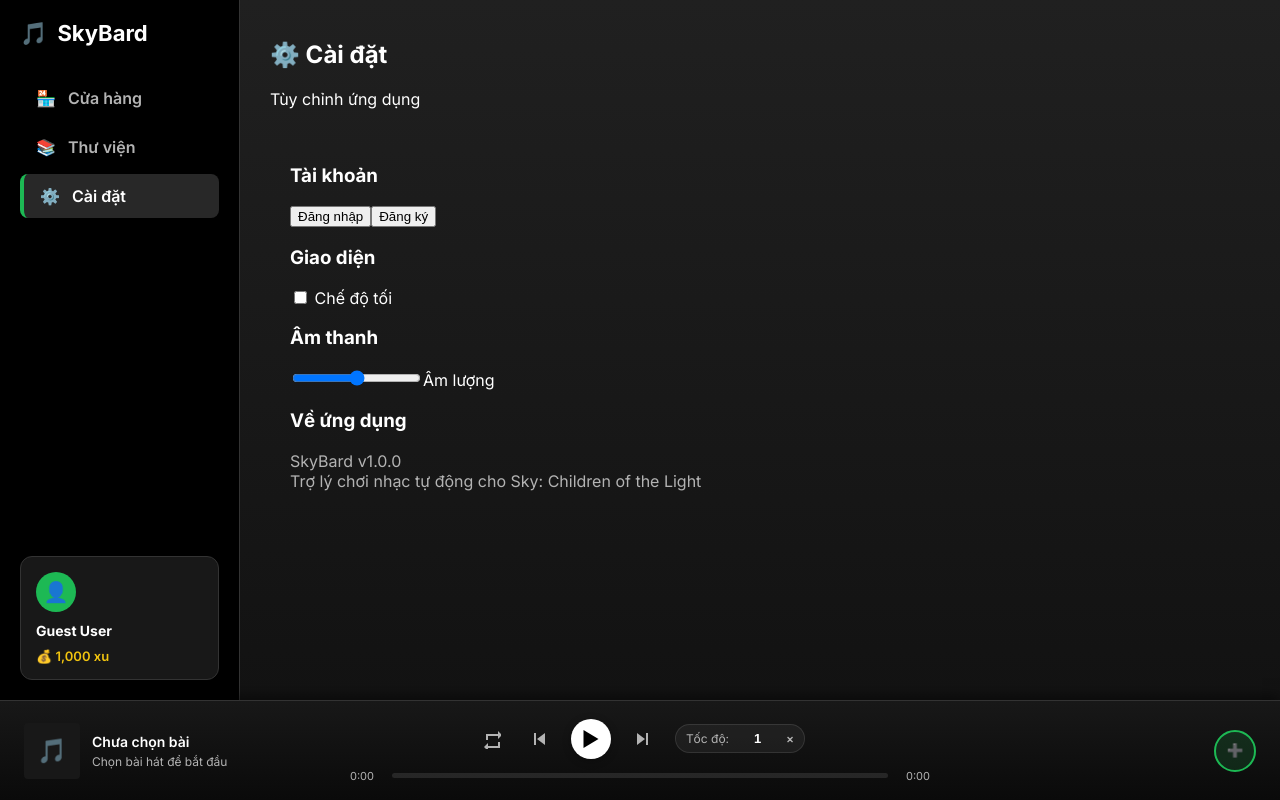
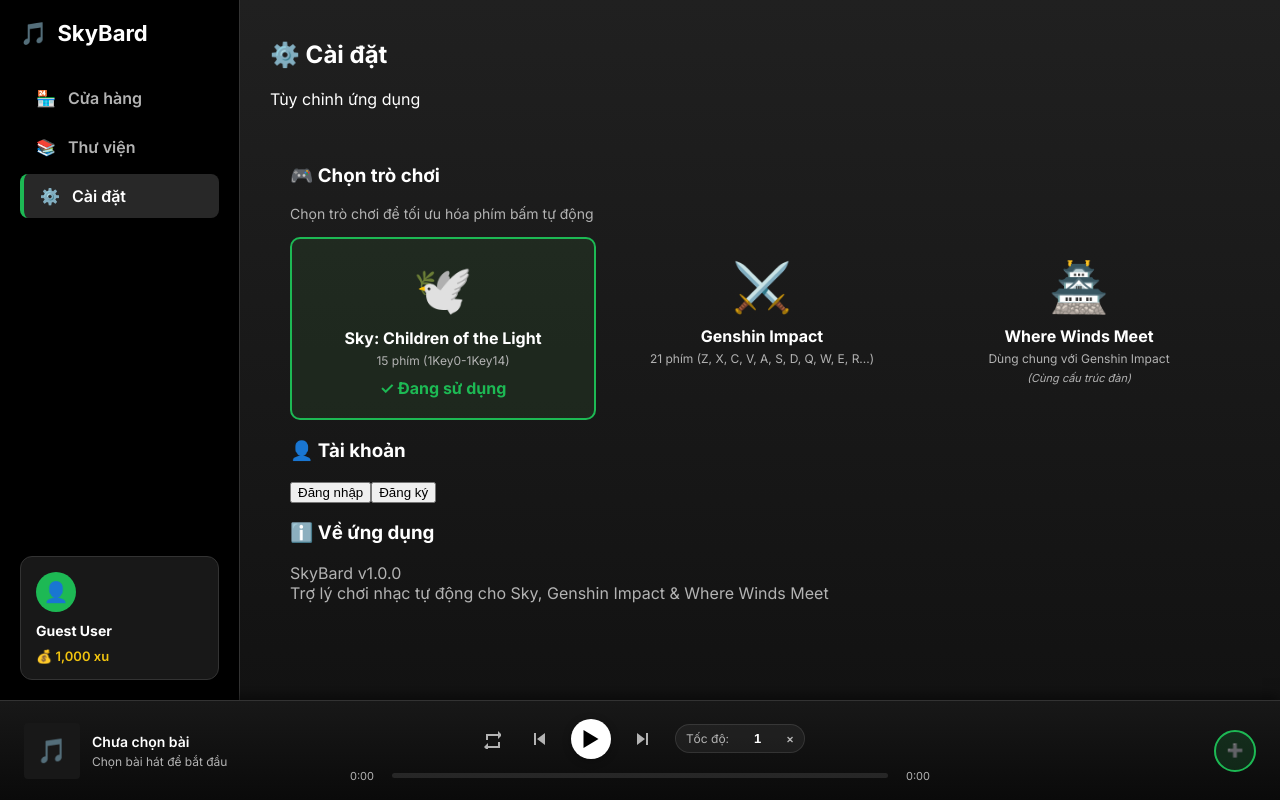
Before and after one commit to lekhanh2k5-dotcom/DACS_SkyBard, a React (Vite) app in the folder code/: page / in a window 1280 px wide. Both pictures are taken after a click on the item "⚙️ Cài đặt". Built offline with nearby package versions, Linux system fonts and the light colour scheme; no server answers; the database is empty.

Commit message:
test 10 genshin

```diff
--- a/code/src/main/preload.js
+++ b/code/src/main/preload.js
@@ -2,7 +2,7 @@
 const { contextBridge, ipcRenderer } = require('electron');
 
 contextBridge.exposeInMainWorld('api', {
-    playOnline: (notes) => ipcRenderer.send('play-online', notes),
+    playOnline: (notes, gameMode) => ipcRenderer.send('play-online', notes, gameMode),
 
     stopMusic: () => ipcRenderer.send('stop-music'),
 
--- a/code/src/renderer/contexts/AppContext.jsx
+++ b/code/src/renderer/contexts/AppContext.jsx
@@ -291,8 +291,9 @@
           time: (note.time - currentTime) / playbackSpeed
         }));
 
+      const gameMode = localStorage.getItem('selectedGame') || 'sky';
       setTimeout(() => {
-        window.api.playOnline(notesToPlay);
+        window.api.playOnline(notesToPlay, gameMode);
       }, 50);
     }
   }, [playbackSpeed]); // Chỉ trigger khi thay đổi playbackSpeed
@@ -320,7 +321,9 @@
             time: (note.time - currentTime) / playbackSpeed
           }));
 
-        window.api.playOnline(notesToPlay);
+        // Lấy game mode từ localStorage
+        const gameMode = localStorage.getItem('selectedGame') || 'sky';
+        window.api.playOnline(notesToPlay, gameMode);
         setStartTime(Date.now());
       }
     } else {
@@ -348,8 +351,9 @@
           time: (note.time - timeMs) / playbackSpeed
         }));
 
+      const gameMode = localStorage.getItem('selectedGame') || 'sky';
       setTimeout(() => {
-        window.api.playOnline(notesToPlay);
+        window.api.playOnline(notesToPlay, gameMode);
       }, 100);
     }
   };
@@ -385,6 +389,7 @@
 
     // Auto play nếu được yêu cầu
     if (autoPlay) {
+      const gameMode = localStorage.getItem('selectedGame') || 'sky';
       setTimeout(() => {
         setIsPlaying(true);
         setIsMusicReady(false);
@@ -395,7 +400,7 @@
             ...note,
             time: note.time / playbackSpeed
           }));
-          window.api.playOnline(notesToPlay);
+          window.api.playOnline(notesToPlay, gameMode);
         }
       }, 500);
     }
@@ -425,6 +430,7 @@
 
     // Auto play nếu được yêu cầu
     if (autoPlay) {
+      const gameMode = localStorage.getItem('selectedGame') || 'sky';
       setTimeout(() => {
         setIsPlaying(true);
         setIsMusicReady(false);
@@ -435,7 +441,7 @@
             ...note,
             time: note.time / playbackSpeed
           }));
-          window.api.playOnline(notesToPlay);
+          window.api.playOnline(notesToPlay, gameMode);
         }
       }, 500);
     }
@@ -452,6 +458,7 @@
         setCurrentTime(0);
         setIsMusicReady(false);
         progressInitialTimeRef.current = 0;
+        const gameMode = localStorage.getItem('selectedGame') || 'sky';
         setTimeout(() => {
           setIsPlaying(true);
           if (window.api && currentSong.songNotes) {
@@ -459,7 +466,7 @@
               ...note,
               time: note.time / playbackSpeed
             }));
-            window.api.playOnline(notesToPlay);
+            window.api.playOnline(notesToPlay, gameMode);
           }
         }, 500);
         break;
--- a/code/src/renderer/pages/Settings.jsx
+++ b/code/src/renderer/pages/Settings.jsx
@@ -1,4 +1,23 @@
+import { useState, useEffect } from 'react';
+
 export default function Settings() {
+    const [selectedGame, setSelectedGame] = useState('sky');
+
+    // Load game selection từ localStorage
+    useEffect(() => {
+        const saved = localStorage.getItem('selectedGame');
+        if (saved) {
+            setSelectedGame(saved);
+        }
+    }, []);
+
+    // Save game selection
+    const handleGameChange = (game) => {
+        setSelectedGame(game);
+        localStorage.setItem('selectedGame', game);
+        console.log(`Đã chuyển sang chế độ: ${game === 'sky' ? 'Sky: Children of the Light' : 'Genshin Impact'}`);
+    };
+
     return (
         <div id="view-settings" className="content-view active">
             <h2 className="view-title">⚙️ Cài đặt</h2>
@@ -6,31 +25,140 @@
 
             <div style={{ padding: '20px' }}>
                 <div className="setting-group">
-                    <h3>Tài khoản</h3>
+                    <h3>🎮 Chọn trò chơi</h3>
+                    <p style={{ color: 'var(--text-sub)', fontSize: '14px', marginBottom: '15px' }}>
+                        Chọn trò chơi để tối ưu hóa phím bấm tự động
+                    </p>
+
+                    <div style={{ display: 'flex', gap: '15px', flexWrap: 'wrap' }}>
+                        <div
+                            onClick={() => handleGameChange('sky')}
+                            style={{
+                                flex: '1',
+                                minWidth: '200px',
+                                padding: '20px',
+                                border: selectedGame === 'sky' ? '2px solid var(--primary)' : '2px solid var(--border)',
+                                borderRadius: '10px',
+                                background: selectedGame === 'sky' ? 'rgba(76, 175, 80, 0.1)' : 'var(--card-bg)',
+                                cursor: 'pointer',
+                                transition: 'all 0.3s',
+                                textAlign: 'center'
+                            }}
+                            onMouseEnter={(e) => {
+                                if (selectedGame !== 'sky') {
+                                    e.currentTarget.style.borderColor = 'var(--primary)';
+                                    e.currentTarget.style.transform = 'translateY(-2px)';
+                                }
+                            }}
+                            onMouseLeave={(e) => {
+                                if (selectedGame !== 'sky') {
+                                    e.currentTarget.style.borderColor = 'var(--border)';
+                                    e.currentTarget.style.transform = 'translateY(0)';
+                                }
+                            }}
+                        >
+                            <div style={{ fontSize: '48px', marginBottom: '10px' }}>🕊️</div>
+                            <div style={{ fontWeight: 'bold', fontSize: '16px', marginBottom: '5px' }}>
+                                Sky: Children of the Light
+                            </div>
+                            <div style={{ fontSize: '12px', color: 'var(--text-sub)' }}>
+                                15 phím (1Key0-1Key14)
+                            </div>
+                            {selectedGame === 'sky' && (
+                                <div style={{ marginTop: '10px', color: 'var(--primary)', fontWeight: 'bold' }}>
+                                    ✓ Đang sử dụng
+                                </div>
+                            )}
+                        </div>
+
+                        <div
+                            onClick={() => handleGameChange('genshin')}
+                            style={{
+                                flex: '1',
+                                minWidth: '200px',
+                                padding: '20px',
+                                border: selectedGame === 'genshin' ? '2px solid var(--primary)' : '2px solid var(--border)',
+                                borderRadius: '10px',
+                                background: selectedGame === 'genshin' ? 'rgba(76, 175, 80, 0.1)' : 'var(--card-bg)',
+                                cursor: 'pointer',
+                                transition: 'all 0.3s',
+                                textAlign: 'center'
+                            }}
+                            onMouseEnter={(e) => {
+                                if (selectedGame !== 'genshin') {
+                                    e.currentTarget.style.borderColor = 'var(--primary)';
+                                    e.currentTarget.style.transform = 'translateY(-2px)';
+                                }
+                            }}
+                            onMouseLeave={(e) => {
+                                if (selectedGame !== 'genshin') {
+                                    e.currentTarget.style.borderColor = 'var(--border)';
+                                    e.currentTarget.style.transform = 'translateY(0)';
+                                }
+                            }}
+                        >
+                            <div style={{ fontSize: '48px', marginBottom: '10px' }}>⚔️</div>
+                            <div style={{ fontWeight: 'bold', fontSize: '16px', marginBottom: '5px' }}>
+                                Genshin Impact
+                            </div>
+                            <div style={{ fontSize: '12px', color: 'var(--text-sub)' }}>
+                                21 phím (Z, X, C, V, A, S, D, Q, W, E, R...)
+                            </div>
+                            {selectedGame === 'genshin' && (
+                                <div style={{ marginTop: '10px', color: 'var(--primary)', fontWeight: 'bold' }}>
+                                    ✓ Đang sử dụng
+                                </div>
+                            )}
+                        </div>
+
+                        <div
+                            onClick={() => handleGameChange('genshin')}
+                            style={{
+                                flex: '1',
+                                minWidth: '200px',
+                                padding: '20px',
+                                border: '2px solid var(--border)',
+                                borderRadius: '10px',
+                                background: 'var(--card-bg)',
+                                cursor: 'pointer',
+                                transition: 'all 0.3s',
+                                textAlign: 'center',
+                                opacity: selectedGame === 'genshin' ? 0.8 : 1
+                            }}
+                            onMouseEnter={(e) => {
+                                e.currentTarget.style.borderColor = 'var(--primary)';
+                                e.currentTarget.style.transform = 'translateY(-2px)';
+                            }}
+                            onMouseLeave={(e) => {
+                                e.currentTarget.style.borderColor = 'var(--border)';
+                                e.currentTarget.style.transform = 'translateY(0)';
+                            }}
+                        >
+                            <div style={{ fontSize: '48px', marginBottom: '10px' }}>🏯</div>
+                            <div style={{ fontWeight: 'bold', fontSize: '16px', marginBottom: '5px' }}>
+                                Where Winds Meet
+                            </div>
+                            <div style={{ fontSize: '12px', color: 'var(--text-sub)' }}>
+                                Dùng chung với Genshin Impact
+                            </div>
+                            <div style={{ fontSize: '11px', color: 'var(--text-sub)', marginTop: '5px', fontStyle: 'italic' }}>
+                                (Cùng cấu trúc đàn)
+                            </div>
+                        </div>
+                    </div>
+                </div>
+
+                <div className="setting-group">
+                    <h3>👤 Tài khoản</h3>
                     <button className="btn-setting">Đăng nhập</button>
                     <button className="btn-setting">Đăng ký</button>
                 </div>
 
                 <div className="setting-group">
-                    <h3>Giao diện</h3>
-                    <label>
-                        <input type="checkbox" /> Chế độ tối
-                    </label>
-                </div>
-
-                <div className="setting-group">
-                    <h3>Âm thanh</h3>
-                    <label>
-                        <input type="range" min="0" max="100" defaultValue="50" />
-                        Âm lượng
-                    </label>
-                </div>
-
-                <div className="setting-group">
-                    <h3>Về ứng dụng</h3>
+                    <h3>ℹ️ Về ứng dụng</h3>
                     <p style={{ color: 'var(--text-sub)' }}>
                         SkyBard v1.0.0<br />
-                        Trợ lý chơi nhạc tự động cho Sky: Children of the Light
+                        Trợ lý chơi nhạc tự động cho Sky, Genshin Impact & Where Winds Meet
                     </p>
                 </div>
             </div>
```
Also changed, not shown: code/src/main/main.js (+26 -2 lines).
